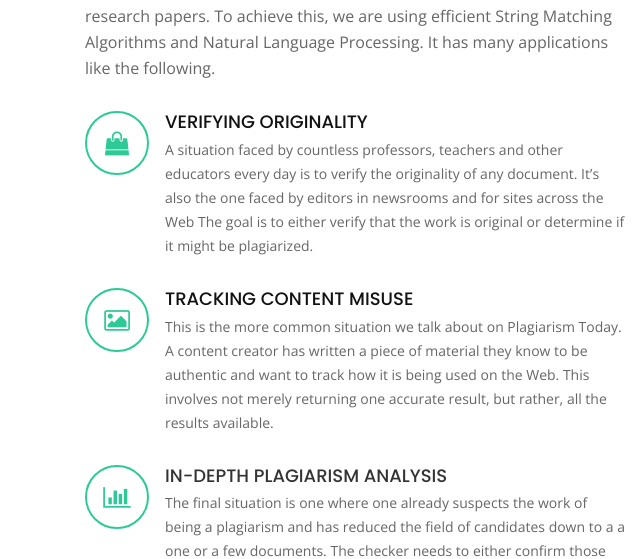
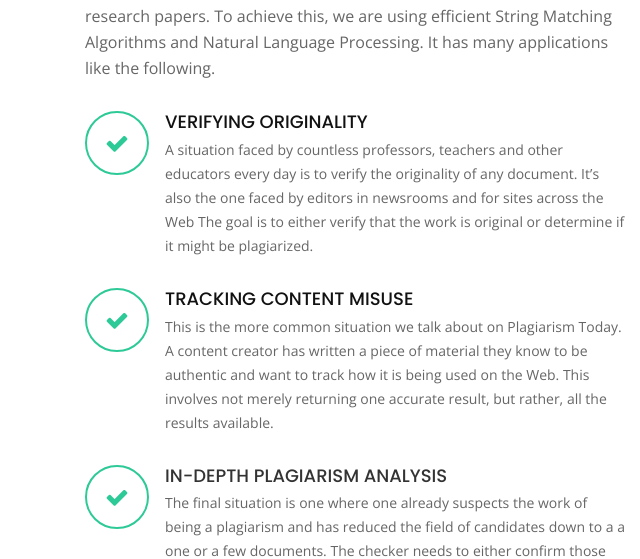
Before and after one commit to Crypt0knights/Plagiarism-Detector, a plain HTML site: page index.html in a window 1280 px wide. Shown: the part 961-1520 px from the top of the page, 0-640 px from the left. Drawn offline with nearby package versions, Linux system fonts and the light colour scheme.

Commit message:
Added changes to fa icons of about us

```diff
--- a/index.html
+++ b/index.html
@@ -70,20 +70,20 @@
               PlagiarismCops is a platform to check plagiarized documents and research papers. To achieve this, we are using efficient String Matching Algorithms and Natural Language Processing. It has many applications like the following.
             </p>
 
-            <div class="icon-box wow fadeInUp">
-              <div class="icon"><i class="fa fa-shopping-bag"></i></div>
+            <div class="icon-box wow fadeInUp" data-wow-delay="0.2s">
+              <div class="icon"><i class="fa fa-check"></i></div>
               <h4 class="title"><a href="">Verifying Originality</a></h4>
               <p class="description">A situation faced by countless professors, teachers and other educators every day is to verify the originality of any document. It’s also the one faced by editors in newsrooms and for sites across the Web The goal is to either verify that the work is original or determine if it might be plagiarized. </p>
             </div>
 
-            <div class="icon-box wow fadeInUp" data-wow-delay="0.2s">
-              <div class="icon"><i class="fa fa-photo"></i></div>
+            <div class="icon-box wow fadeInUp" data-wow-delay="0.4s">
+              <div class="icon"><i class="fa fa-check"></i></div>
               <h4 class="title"><a href="">Tracking Content Misuse</a></h4>
               <p class="description">This is the more common situation we talk about on Plagiarism Today. A content creator has written a piece of material they know to be authentic and want to track how it is being used on the Web. This involves not merely returning one accurate result, but rather, all the results available.</p>
             </div>
 
-            <div class="icon-box wow fadeInUp" data-wow-delay="0.4s">
-              <div class="icon"><i class="fa fa-bar-chart"></i></div>
+            <div class="icon-box wow fadeInUp" data-wow-delay="0.6s">
+              <div class="icon"><i class="fa fa-check"></i></div>
               <h4 class="title"><a href=""></a>In-Depth Plagiarism Analysis</h4>
               <p class="description">The final situation is one where one already suspects the work of being a plagiarism and has reduced the field of candidates down to a a one or a few documents. The checker needs to either confirm those suspicions or get a more accurate picture on just how extensive the plagiarism is.</p>
             </div>
```
